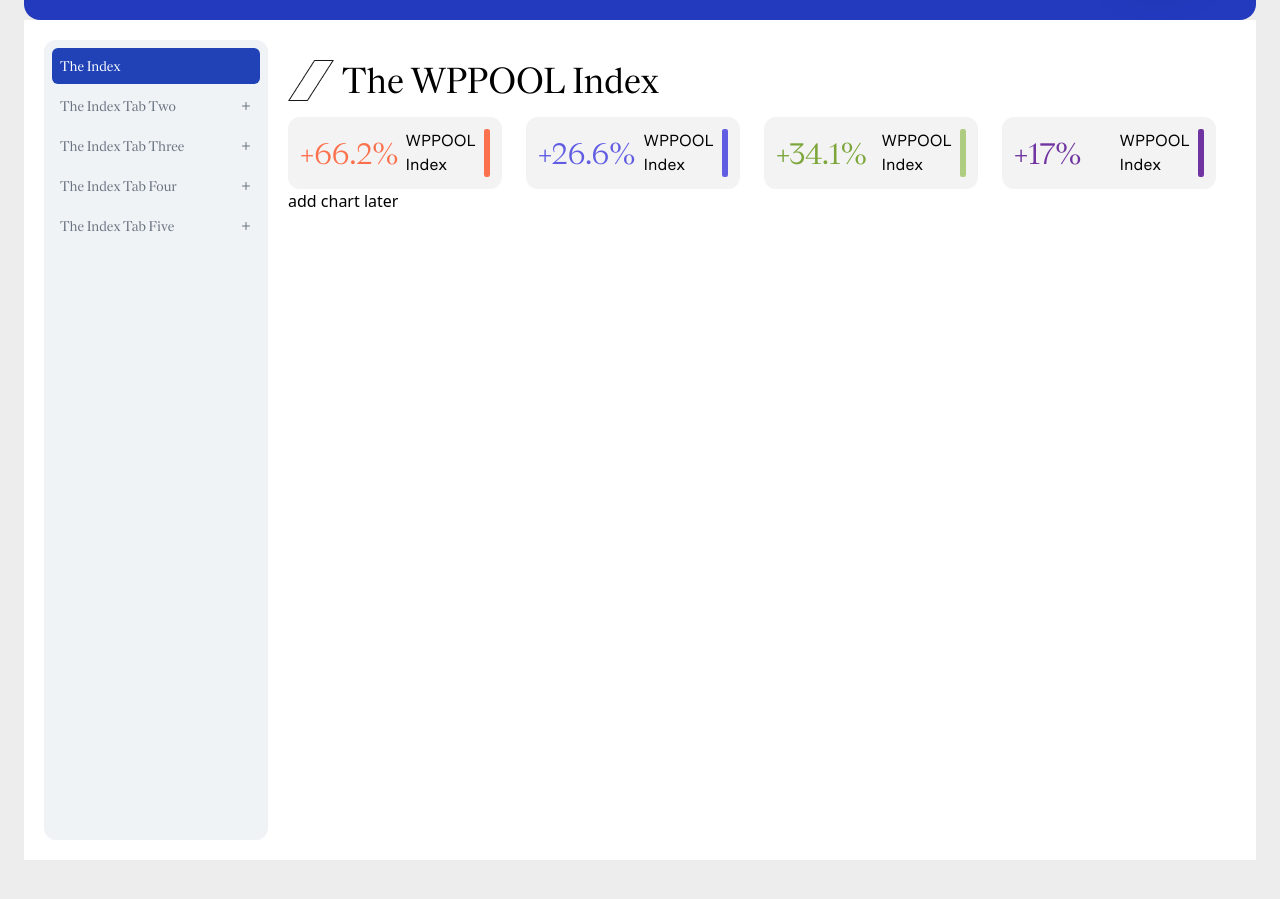
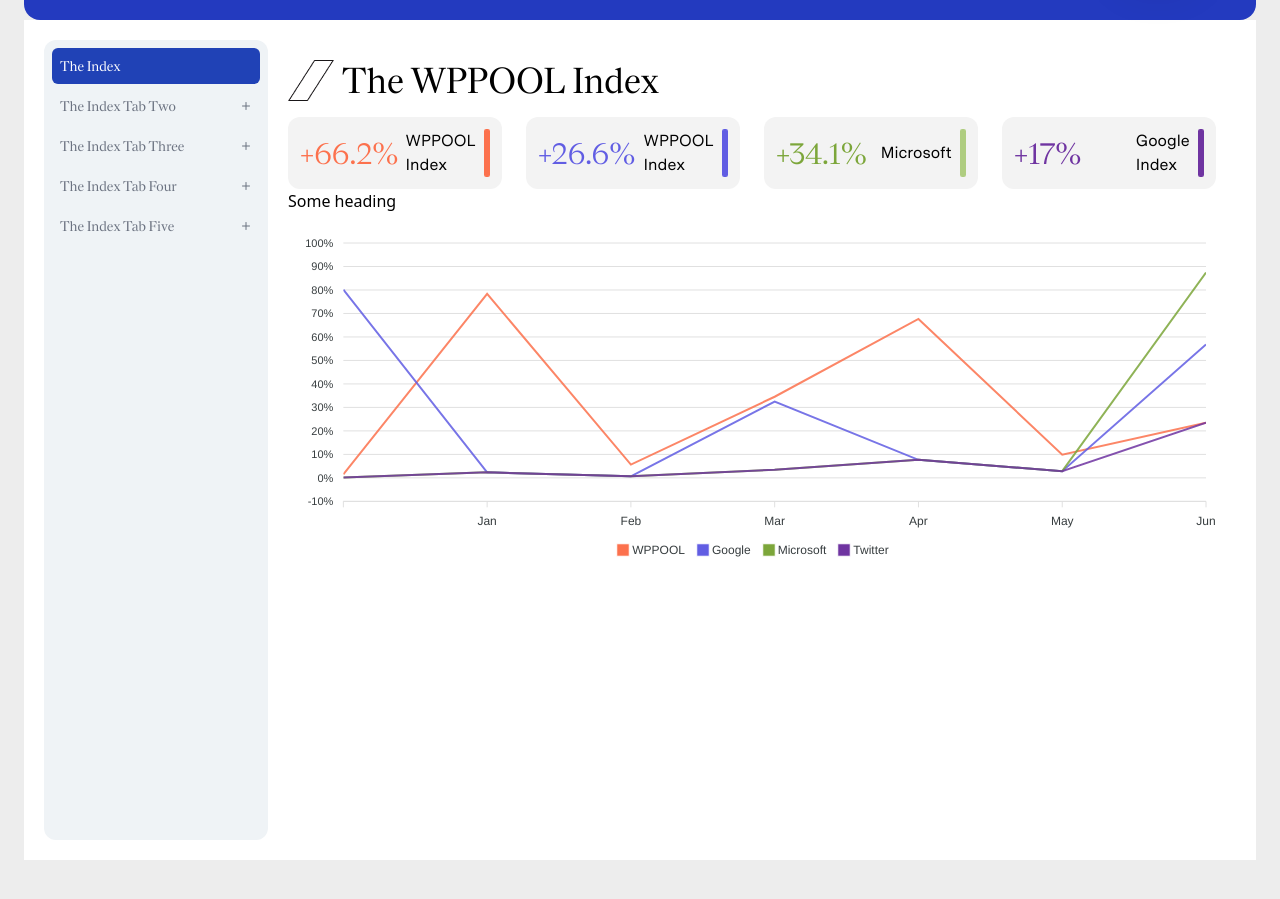
Before and after one commit to Mahin-Hasan/Figma-design-Implementation, a React (Vite) app: page / in a window 1280 px wide. Shown: the part 800-1699 px from the top of the page. Built offline with nearby package versions, Linux system fonts and the light colour scheme.

Commit message:
created basic line chart design

```diff
--- a/package.json
+++ b/package.json
@@ -10,7 +10,9 @@
     "preview": "vite preview"
   },
   "dependencies": {
+    "apexcharts": "^3.50.0",
     "react": "^18.3.1",
+    "react-apexcharts": "^1.4.1",
     "react-dom": "^18.3.1",
     "react-icons": "^5.2.1",
     "swiper": "^11.1.4"
--- a/src/components/DashBoardInfo.jsx
+++ b/src/components/DashBoardInfo.jsx
@@ -3,6 +3,7 @@
 import blueBorder from "../assets/blueBorder.png";
 import greenBorder from "../assets/greenBorder.png";
 import purpleBorder from "../assets/purpleBorder.png";
+import LineChart from "./LineChart";
 
 const DashBoardInfo = () => {
   return (
@@ -31,21 +32,20 @@
         <div className="bg-secondary flex justify-between items-center p-3 rounded-xl">
           <h1 className="text-3xl font-Nantes text-[#7CA63A] flex-1">+34.1%</h1>
           <p className="font-Messina pe-2">
-            WPPOOL <br />
-            Index
+          Microsoft
           </p>
           <img className="h-12 rounded-sm " src={greenBorder} alt="" />
         </div>
         <div className="bg-secondary flex justify-between items-center p-3 rounded-xl">
           <h1 className="text-3xl font-Nantes text-[#6F34A1] flex-1">+17%</h1>
           <p className="font-Messina pe-2">
-            WPPOOL <br />
+            Google <br />
             Index
           </p>
           <img className="h-12 rounded-sm " src={purpleBorder} alt="" />
         </div>
       </div>
-      <span>add chart later</span>
+      <LineChart/>
 
     </div>
   );
--- /dev/null
+++ b/src/components/LineChart.jsx
@@ -0,0 +1,64 @@
+import { useState } from "react";
+import Chart from "react-apexcharts";
+
+const LineChart = () => {
+  const [items, setItems] = useState([
+    {
+      name: "WPPOOL",
+      data: [150, 7834, 565, 3454, 6767, 986, 2344],
+    },
+    {
+      name: "Google",
+      data: [8013, 234, 65, 3245, 767, 286, 5678],
+    },
+    {
+      name: "Microsoft",
+      data: [13, 234, 65, 345, 767, 286, 8743],
+    },
+    {
+      name: "Twitter",
+      data: [13, 234, 65, 345, 767, 286, 2345],
+    },
+  ]);
+
+  const [options, setOptions] = useState({
+    xaxis: {
+      categories: [" ","Jan", "Feb", "Mar", "Apr", "May", "Jun", "Jul"],
+    },
+    yaxis: {
+      min: -1000,
+      max: 10000,
+      labels: {
+        formatter: (value) => `${(value / 100)}%`,
+      },
+    },
+    stroke: {
+      width: 2,
+    },
+    colors: ['#FC714D', '#615DE3', '#7CA63A', '#6F34A1'],
+    legend: {
+        markers: {
+          shape: "square",
+        },
+      },
+      chart: {
+        toolbar: {
+          show: false,
+        },
+      },
+  });
+
+  return (
+    <div>
+      <div>Some heading</div>
+      <Chart
+        type="line"
+        height={350}
+        series={items}
+        options={options}
+      />
+    </div>
+  );
+};
+
+export default LineChart;
```
Also changed, not shown: 1 other file (tests, documents, lock files or other folders).
